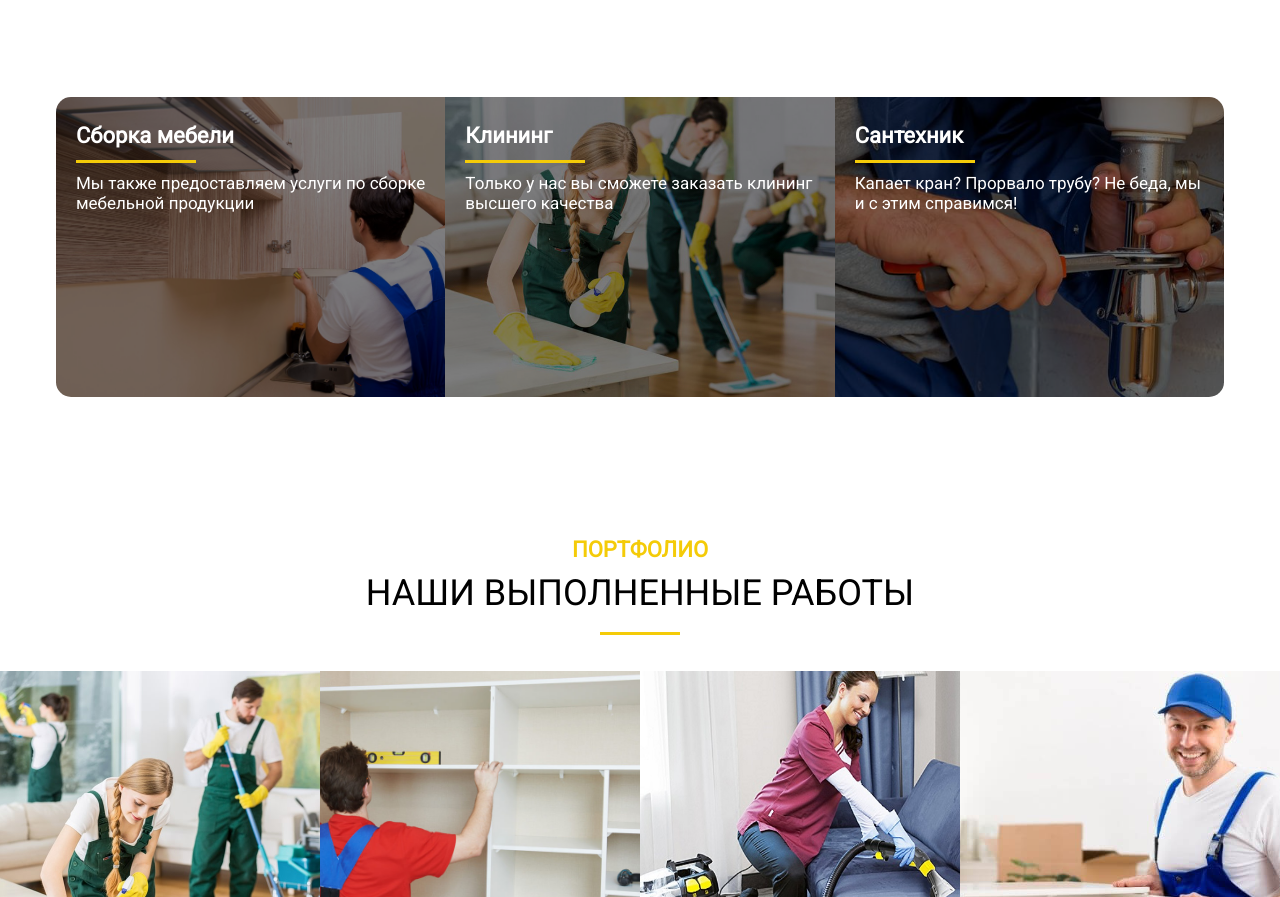
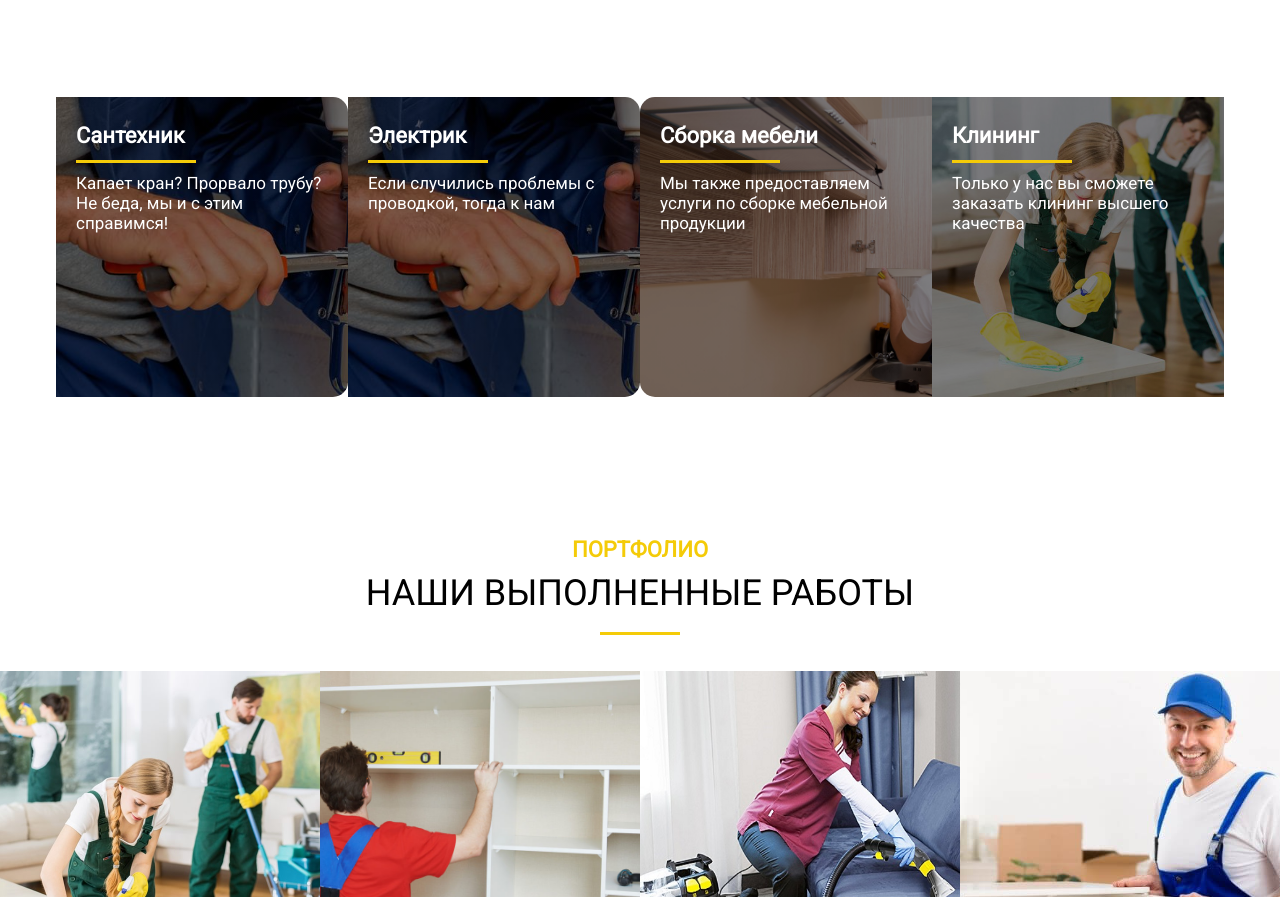
Before and after one commit to Nikoscocos/ush, a plain HTML site: page index.html in a window 1280 px wide. Shown: the part 1142-2039 px from the top of the page. Drawn offline with Linux system fonts and the light colour scheme.

Commit message:
Update index.html

```diff
--- a/index.html
+++ b/index.html
@@ -83,6 +83,20 @@
         </div>
         <div class="articles">
             <div class="pubdiv4">
+                <div class="article-div" style="background-image: linear-gradient(0deg, rgba(0, 0, 0, 0.5), rgba(0, 0, 0, 0.5)), url(&quot;img/santech.jpg&quot;);" b3>
+                    <div p20>
+                        <p class="article-name">Сантехник</p>
+                        <mhr></mhr>
+                        <p class="article-desc">Капает кран? Прорвало трубу? Не беда, мы и с этим справимся!</p>
+                    </div>
+                </div>
+                <div class="article-div" style="background-image: linear-gradient(0deg, rgba(0, 0, 0, 0.5), rgba(0, 0, 0, 0.5)), url(&quot;img/santech.jpg&quot;);" b3>
+                    <div p20>
+                        <p class="article-name">Электрик</p>
+                        <mhr></mhr>
+                        <p class="article-desc">Если случились проблемы с проводкой, тогда к нам</p>
+                    </div>
+                </div>
                 <div class="article-div" style="background-image: linear-gradient(0deg, rgba(0, 0, 0, 0.5), rgba(0, 0, 0, 0.5)), url(&quot;img/mebel.jpg&quot;);" b1>
                     <div p20>
                         <p class="article-name">Сборка мебели</p>
@@ -95,13 +109,6 @@
                         <p class="article-name">Клининг</p>
                         <mhr></mhr>
                         <p class="article-desc">Только у нас вы сможете заказать клининг высшего качества</p>
-                    </div>
-                </div>
-                <div class="article-div" style="background-image: linear-gradient(0deg, rgba(0, 0, 0, 0.5), rgba(0, 0, 0, 0.5)), url(&quot;img/santech.jpg&quot;);" b3>
-                    <div p20>
-                        <p class="article-name">Сантехник</p>
-                        <mhr></mhr>
-                        <p class="article-desc">Капает кран? Прорвало трубу? Не беда, мы и с этим справимся!</p>
                     </div>
                 </div>
             </div>
```
